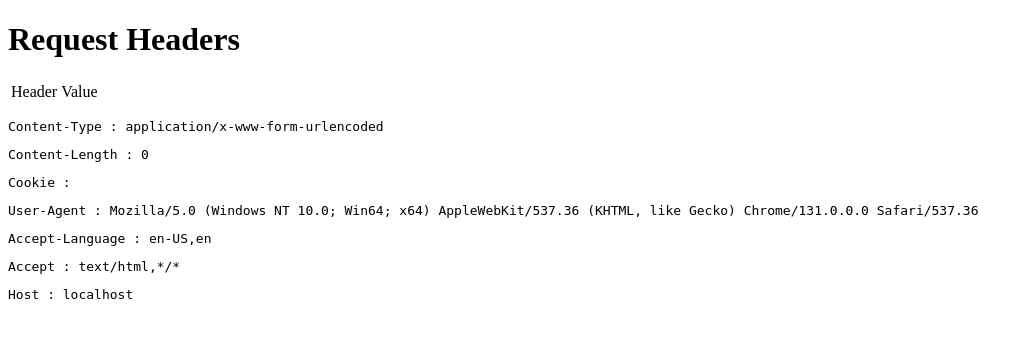
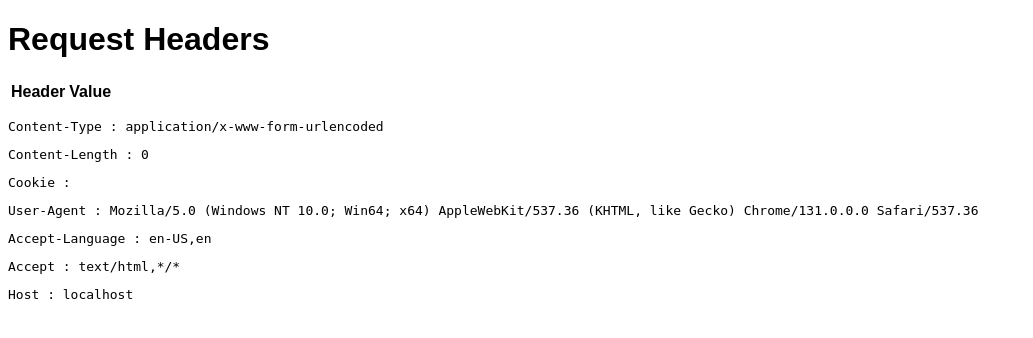
Before and after one commit to ehorodyski/php-sent-headers-echo, a PHP site: page / in a window 1280 px wide. Shown: the top 338 px of the page, without its empty margins (0-1033 px from the left). Run offline with PHP 8.4, Linux system fonts and the light colour scheme.

Commit message:
Style updates

```diff
--- a/index.php
+++ b/index.php
@@ -5,6 +5,10 @@
   <meta name="viewport" content="width=device-width, initial-scale=1.0">
   <meta http-equiv="X-UA-Compatible" content="ie=edge">
   <title>PHP: Sent Headers/Cookies Echo</title>
+  <style>
+    body { font-family: Arial, Helvetica, sans-serif; }
+    thead { font-weight: 800; }
+  </style>
 </head>
 <body>
   <h1>Request Headers</h1>
```
